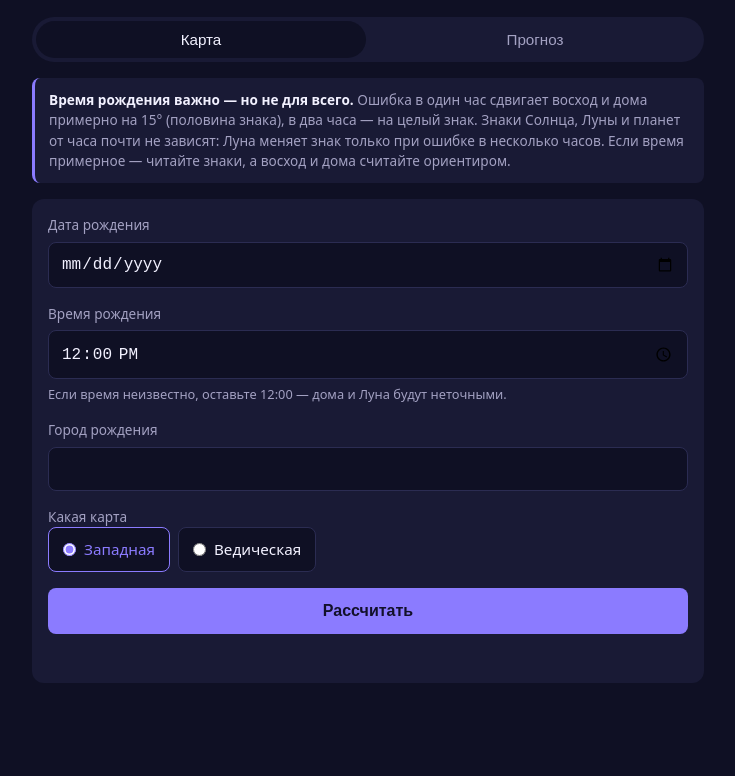
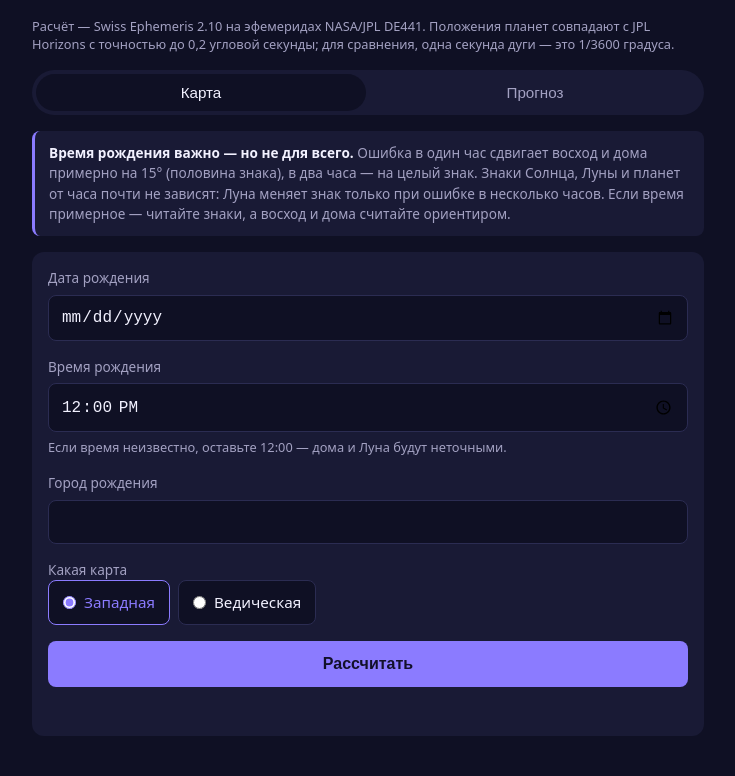
Before and after one commit to Olegborodko/test, a website: page index.html in a window 1280 px wide. Shown: the part 114-890 px from the top of the page, without its empty margins (272-1007 px from the left). Before the commit the page ends 837 px from the top, so only its background shows below. Drawn offline with Linux system fonts and the light colour scheme; no server answers.

Commit message:
State the data source and its accuracy at the top of the page
A reader should know the positions come from Swiss Ephemeris on DE441, and how close that is to JPL.

```diff
--- a/assets/css/style.css
+++ b/assets/css/style.css
@@ -227,6 +227,13 @@ h2 {
   text-align: right;
 }
 
+.source {
+  margin: 0 0 var(--space);
+  font-size: 0.8rem;
+  line-height: 1.45;
+  color: var(--color-muted);
+}
+
 .tabs {
   display: flex;
   gap: 4px;
--- a/index.html
+++ b/index.html
@@ -12,6 +12,12 @@
       <h1>Натальная карта</h1>
       <p class="page__lead">Западная и ведическая карта по дате, времени и месту рождения.</p>
     </header>
+
+    <p class="source">
+      Расчёт — Swiss Ephemeris 2.10 на эфемеридах NASA/JPL DE441. Положения планет совпадают
+      с JPL Horizons с точностью до 0,2 угловой секунды; для сравнения, одна секунда дуги —
+      это 1/3600 градуса.
+    </p>
 
     <nav class="tabs" role="tablist" aria-label="Разделы">
       <button class="tab tab--active" type="button" role="tab" aria-selected="true" data-mode="chart">Карта</button>
```
